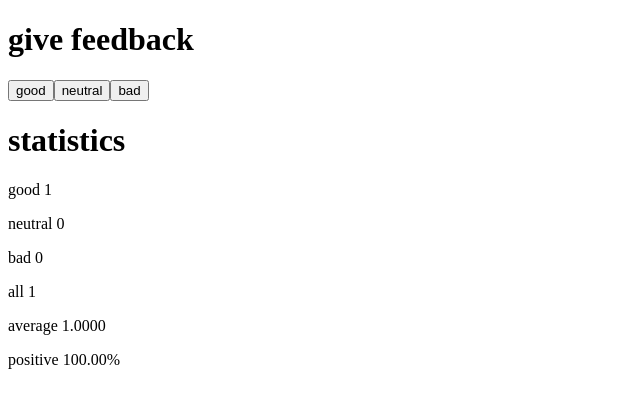
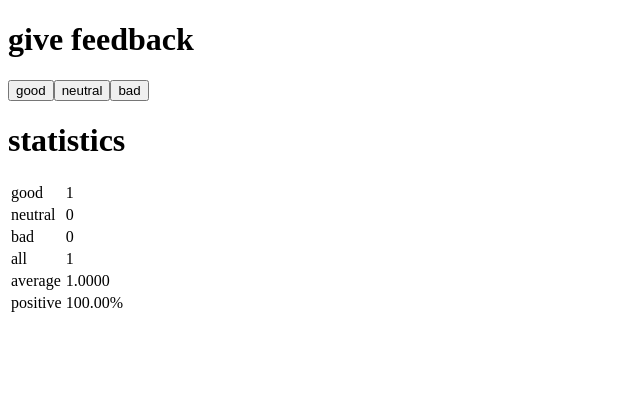
Before and after one commit to ruizhi0/fullstackopen, a React (Create React App) app in the folder part1/unicafe/: page / in a window 1280 px wide. Both pictures are taken after a click on the button "good". Shown: the top 408 px of the page, without its empty margins (0-640 px from the left). Built offline with nearby package versions, Linux system fonts and the light colour scheme.

Commit message:
exercise: 1.11 unicafe step6

```diff
--- a/part1/unicafe/src/App.js
+++ b/part1/unicafe/src/App.js
@@ -48,20 +48,25 @@
   return (
     <>
       <h1>statistics</h1>
+      <table>
+        <tbody>
           <StatisticLine text='good' value={good} />
           <StatisticLine text='neutral' value={neutral} />
           <StatisticLine text='bad' value={bad} />
           <StatisticLine text='all' value={total} />
           <StatisticLine text='average' value={average.toFixed(4)} />
           <StatisticLine text='positive' value={`${positive.toFixed(2)}%`} />
+        </tbody>
+      </table>
     </>
   )
 }
 
 const StatisticLine = ({ text, value }) => (
-  <p>
-    {text} {value}
-  </p>
+  <tr>
+    <td>{text}</td>
+    <td>{value}</td>
+  </tr>
 )
 
 const Button = ({ handleClick, text }) => (
```
Lines whose indentation alone changed are shown as unchanged.
